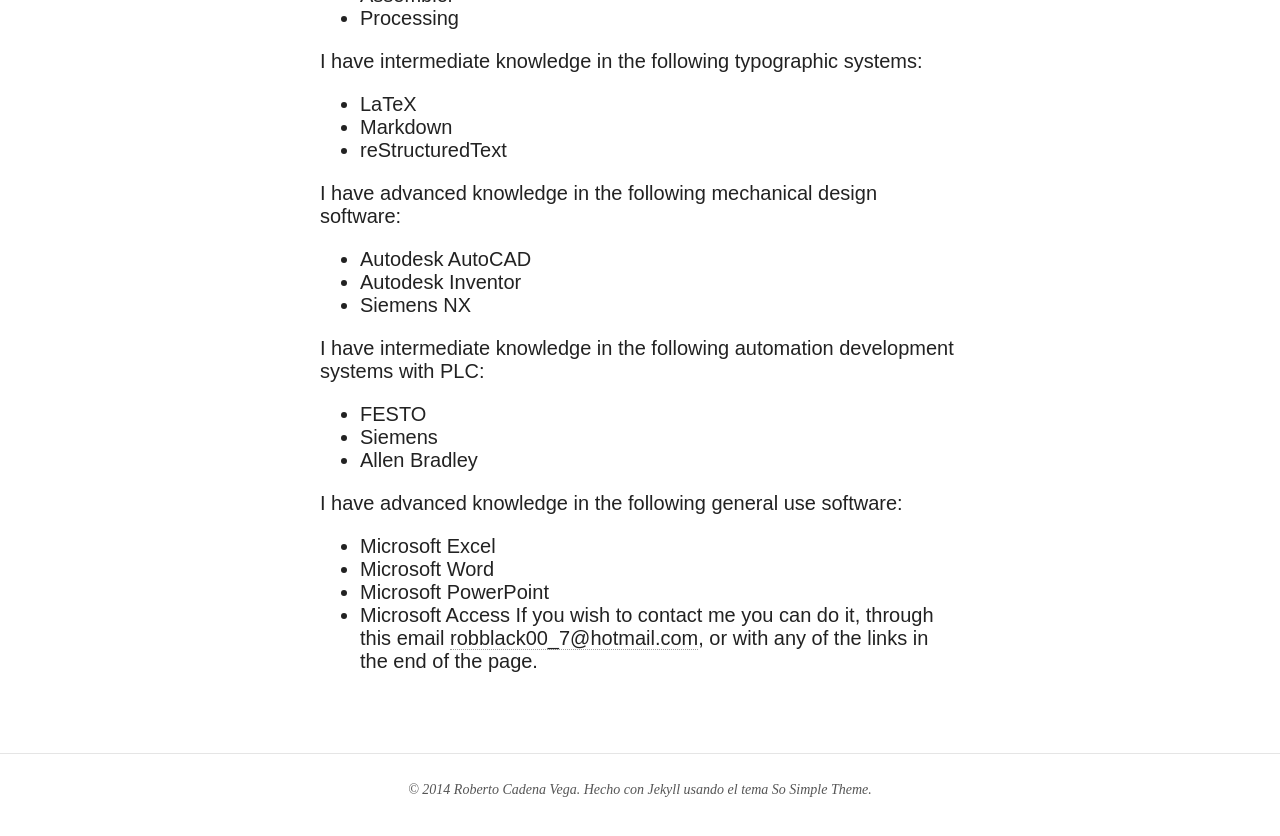
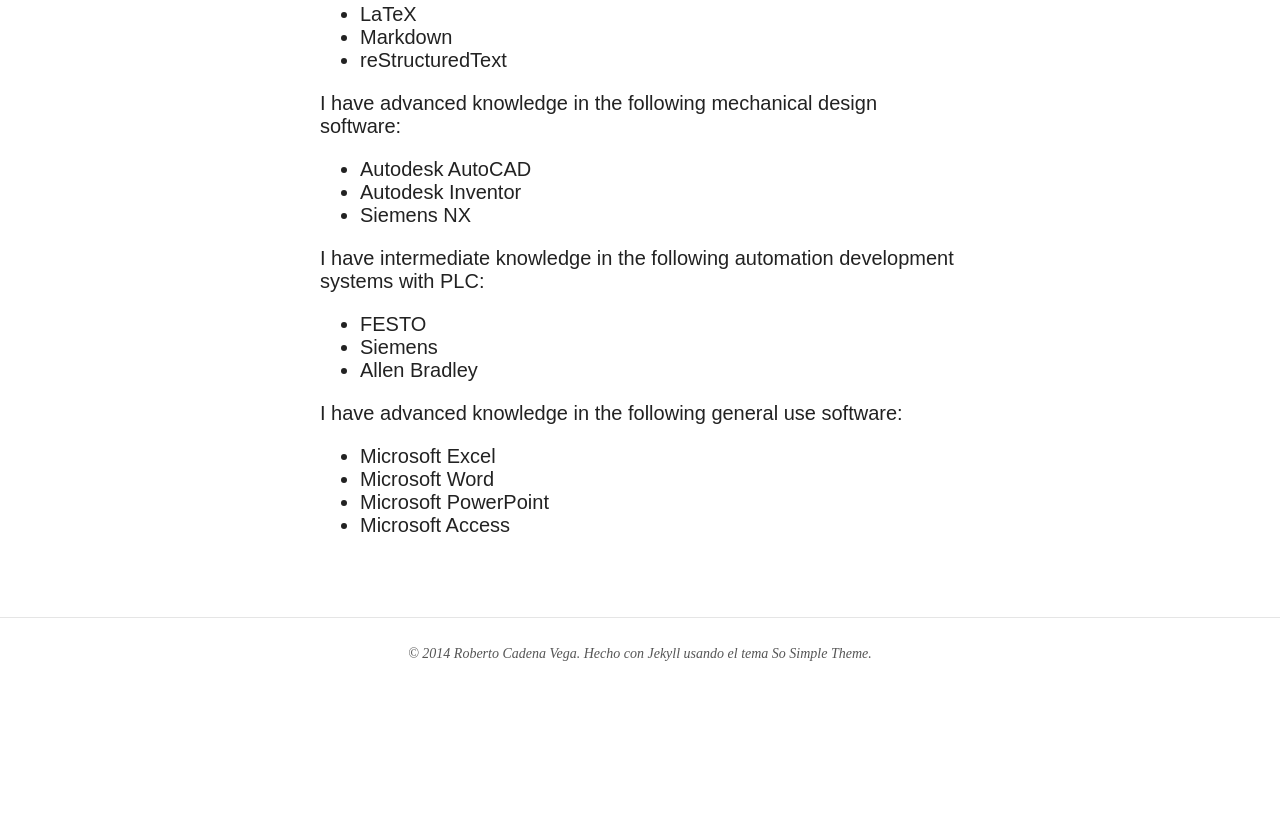
Before and after one commit to cad3na/robblack007.github.io, a Jekyll site: the page built from about.md, in a window 1280 px wide and 900 px high, scrolled down 2744 px. Shown: the top 836 px of the window. Built offline with Jekyll 4.4.1, drawn with Linux system fonts in a browser that asks for light colours; nearby versions of some CDN libraries; after the commit the page ends 3508 px from its top, so only the background shows below that; some of the changed text lies outside the part shown.

```diff
--- a/about.md
+++ b/about.md
@@ -8,10 +8,6 @@ image:
   feature: mandel.png
   credit: Roberto Cadena Vega and IPython
 ---
-
-*Attention*
-
-If you're into that kind of stuff, perhaps you'd like to see my CV [here]({{ site.url }}/assets/CV-en.pdf).
 
 # Professional Studies
 
@@ -90,4 +86,3 @@ I have advanced knowledge in the following general use software:
 * Microsoft Word
 * Microsoft PowerPoint
 * Microsoft Access
-If you wish to contact me you can do it, through this email [robblack00_7@hotmail.com](mailto:robblack00_7@hotmail.com), or with any of the links in the end of the page.
```
Also changed, not shown: acerca.md (+0 -6 lines), 2 other files.
